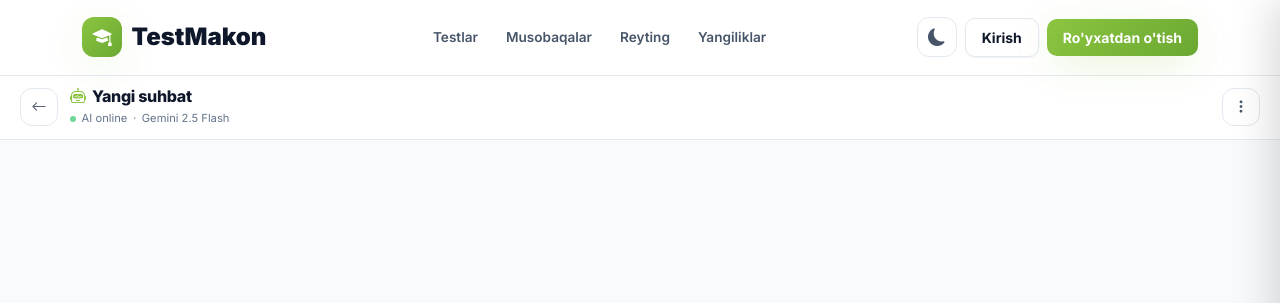
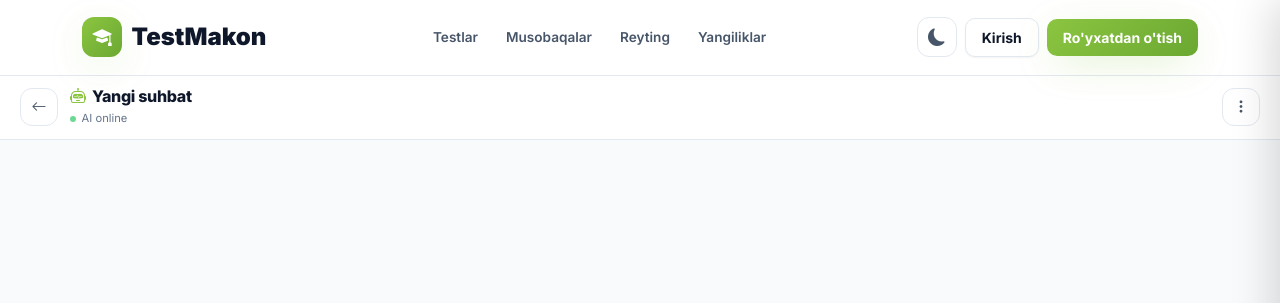
Before and after one commit to davronovuz/testmakon, a Django app: template templates/ai_core/conversation_detail.html in a window 1280 px wide. Shown: the top 303 px of the page. Run offline with Django 5.2, Linux system fonts and the light colour scheme; the template is opened without the code that fills it, so the values that code supplies are empty; some libraries are stand-ins or nearby versions.

Commit message:
Remove model name from chat header

```diff
--- a/templates/ai_core/conversation_detail.html
+++ b/templates/ai_core/conversation_detail.html
@@ -427,8 +427,6 @@
                 <div class="chat-meta">
                     <span class="chat-meta-dot"></span>
                     <span>AI online</span>
-                    <span>·</span>
-                    <span>Gemini 2.5 Flash</span>
                 </div>
             </div>
         </div>
```
